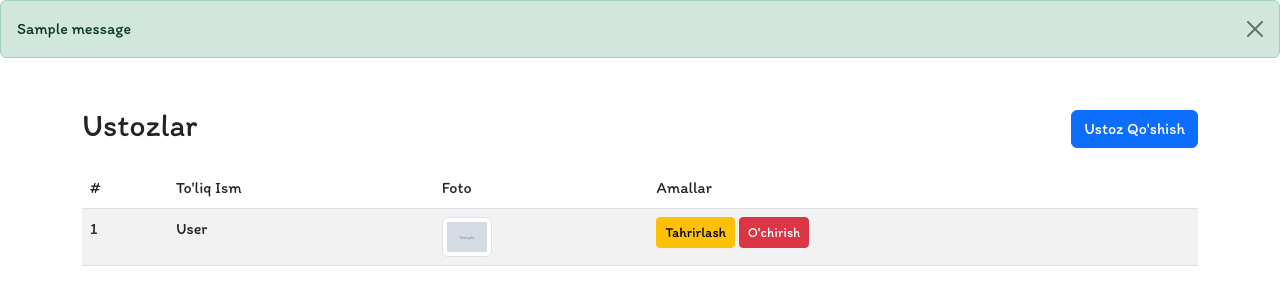
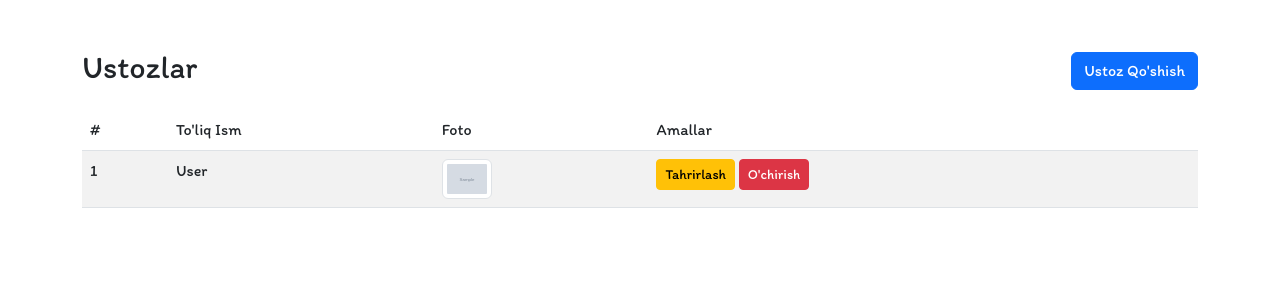
Before and after one commit to ozodbeksobirjonovich/macrosoft_crm, a Django app: template admin_panel/templates/ustozlar.html in a window 1280 px wide. Shown: the part 56-361 px from the top of the page. Run offline with Django 5.2, Linux system fonts and the light colour scheme; the template is opened without the code that fills it: most values are stand-ins (such as "Sample title", 1, 10 or a date in 2020); grey boxes marked "Sample" are stand-in pictures; one stand-in notice (Sample message) is shown; some libraries are stand-ins or nearby versions.

Commit message:
removed alert messages...

```diff
--- a/admin_panel/templates/ustozlar.html
+++ b/admin_panel/templates/ustozlar.html
@@ -4,14 +4,6 @@
 
 {% block body %}
 <!-- Display Django Messages -->
-{% if messages %}
-  {% for message in messages %}
-    <div class="alert alert-{{ message.tags }} alert-dismissible fade show" role="alert">
-      {{ message }}
-      <button type="button" class="btn-close" data-bs-dismiss="alert" aria-label="Close"></button>
-    </div>
-  {% endfor %}
-{% endif %}
 
 <!-- Include Cropper.js CSS and JS -->
 <link href="https://cdnjs.cloudflare.com/ajax/libs/cropperjs/1.5.13/cropper.min.css" rel="stylesheet">
```
